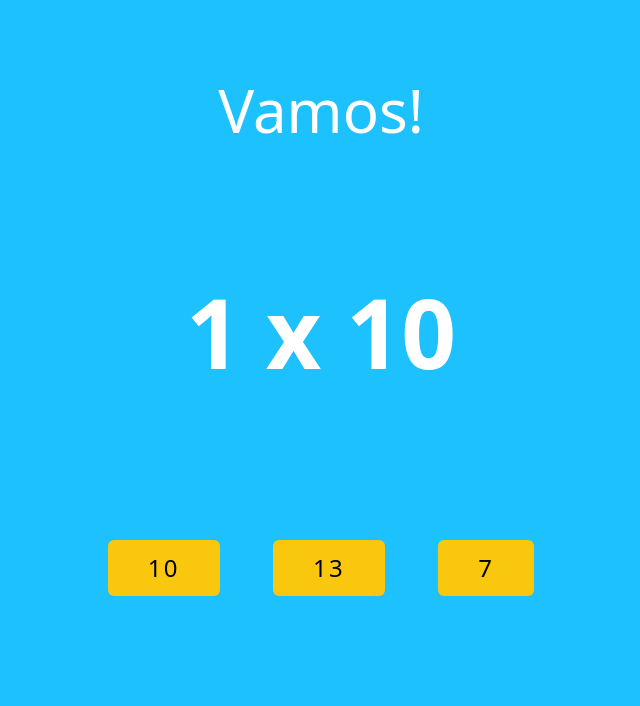
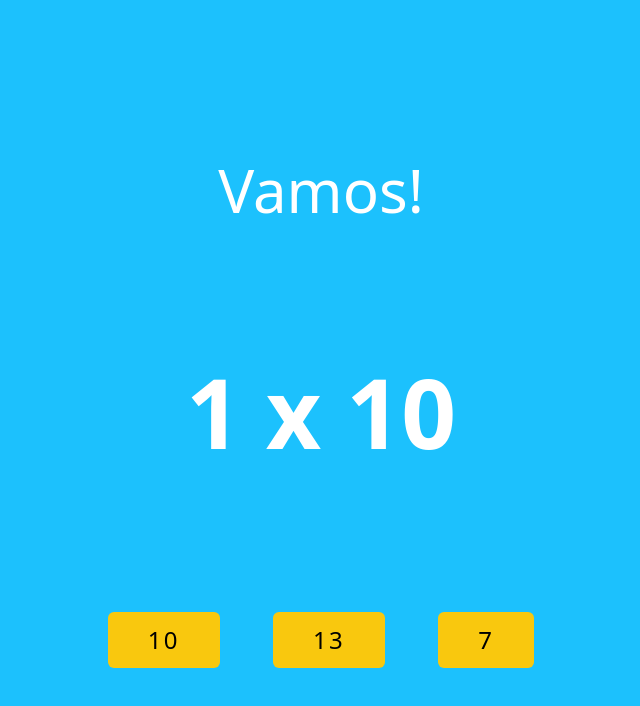
Before and after one commit to DanyRivera/aprender_tablas_react, a React (Vite) app: page /learn/1 in a window 1280 px wide. Shown: the top 706 px of the page, without its empty margins (319-959 px from the left). Built offline with nearby package versions, Linux system fonts and the light colour scheme.

Commit message:
Empezando la seccion de retro

```diff
--- a/src/components/Learn.jsx
+++ b/src/components/Learn.jsx
@@ -17,15 +17,25 @@ const Learn = () => {
 
         if (numerosRandom.length > 0) {
 
+            //Si se repite lo agregas si NO buscar otro número
+            if (!numerosRandom.includes(numeroRandom)) {
+                setNumerosRandom([...numerosRandom, numeroRandom]);
+                setNumeroAmultiplicar(numeroRandom);
+                setResultado(0);
+                setNumeroSeleccionado(0);
+
+            } else {
+
+                for (let i = 0; i <= numerosRandom.length; i++) {
+                    setNumeroRandom(random(1, 10));
+
                     if (!numerosRandom.includes(numeroRandom)) {
                         setNumerosRandom([...numerosRandom, numeroRandom]);
                     }
+                }
 
-            numerosRandom.forEach(numero => {
-                setNumeroAmultiplicar(numero);
-                setResultado(0);
-            })
 
+            }
 
         } else {
             setNumerosRandom([...numerosRandom, numeroRandom]);
@@ -36,69 +46,77 @@ const Learn = () => {
 
     useEffect(() => {
 
+        //Una vez que carga
         if (resultado === 0 || numeroSeleccionado === 0) {
+            //Saber el resultado
             setResultado(tabla * numeroAmultiplicar);
             return;
         }
 
+        //Verificar el resultado y poner si esta bien o no en el state
         if (resultado === numeroSeleccionado) {
             setResultadoCorrecto(true);
         } else {
             setResultadoCorrecto(false);
         }
 
-
     }, [resultado, numeroSeleccionado])
 
 
     return (
-        <div className="bg-secondary overflow-y-scroll overflow-x-hidden h-screen">
+        <div className="bg-secondary pt-16 md:pt-20 overflow-y-scroll overflow-x-hidden h-screen">
             <h1
                 className='text-white text-center pt-20 text-6xl'
             >Vamos!</h1>
-
-            {/* <button
-                onClick={() => )}
-            >
-                xd
-            </button> */}
 
             <div className="text-center mt-36 text-8xl text-white font-bold">
                 <p>{tabla} x {numeroAmultiplicar}</p>
             </div>
 
-            <ul className="flex justify-between mx-auto mt-40 w-1/3">
-                <li
-                    className="px-10 py-3 bg-primary text-black text-2xl rounded-md tracking-widest transition-all duration-150 hover:cursor-pointer hover:bg-yellow-500 hover:font-bold"
+            <ul className="text-center md:flex justify-between mx-auto mt-20 md:mt-28  w-1/3">
+                <li>
+                    <button
+                        className="px-10 mt-10 py-3 border-none outline-none bg-primary text-black text-2xl rounded-md tracking-widest transition-all duration-150 hover:cursor-pointer hover:bg-yellow-500 hover:font-bold"
+
                         onClick={e => {
-                        setNumeroSeleccionado(e.target.value);
+                            setNumeroSeleccionado(Number(e.target.value));
                             setNumeroRandom(random(1, 10));
                         }}
+
                         value={resultado}
                     >
                         {resultado}
+                    </button>
                 </li>
 
-                <li
-                    className="px-10 py-3 bg-primary text-black text-2xl rounded-md tracking-widest transition-all duration-150 hover:cursor-pointer hover:bg-yellow-500 hover:font-bold"
+                <li>
+                    <button
+                        className="px-10 mt-10 py-3 border-none outline-none bg-primary text-black text-2xl rounded-md tracking-widest transition-all duration-150 hover:cursor-pointer hover:bg-yellow-500 hover:font-bold"
+
                         onClick={e => {
-                        setNumeroSeleccionado(e.target.value);
+                            setNumeroSeleccionado(Number(e.target.value));
                             setNumeroRandom(random(1, 10));
                         }}
+
                         value={resultado + 3}
                     >
                         {resultado + 3}
+                    </button>
                 </li>
 
-                <li
-                    className="px-10 py-3 bg-primary text-black text-2xl rounded-md tracking-widest transition-all duration-150 hover:cursor-pointer hover:bg-yellow-500 hover:font-bold"
+                <li>
+                    <button
+                        className="px-10 mt-10 py-3 border-none outline-none bg-primary text-black text-2xl rounded-md tracking-widest transition-all duration-150 hover:cursor-pointer hover:bg-yellow-500 hover:font-bold"
+
                         onClick={e => {
-                        setNumeroSeleccionado(e.target.value);
+                            setNumeroSeleccionado(Number(e.target.value));
                             setNumeroRandom(random(1, 10));
                         }}
+
                         value={resultado - 3}
                     >
                         {resultado - 3}
+                    </button>
                 </li>
 
             </ul>
```
Also changed, not shown: 1 other file (tests, documents, lock files or other folders). Lines whose indentation alone changed are shown as unchanged.
